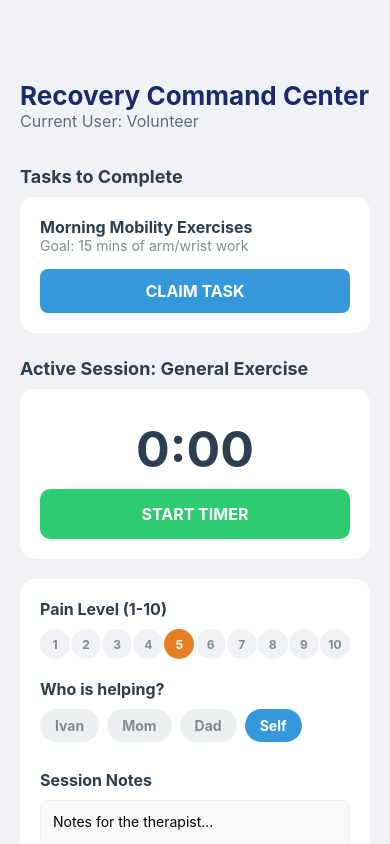
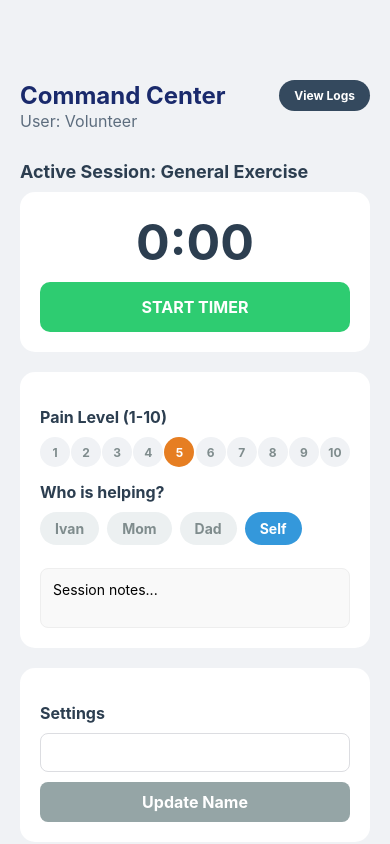
Before and after one commit to D3L3T3R7/recovery-app, a React Native app: screen / in a window 390 px wide. Built offline with nearby package versions, Linux system fonts and the light colour scheme.

Commit message:
Integrated History View and Dashboard - 100% working

```diff
--- a/App.js
+++ b/App.js
@@ -1,11 +1,12 @@
 import React, { useState, useEffect } from 'react';
-import { View, Text, StyleSheet, TouchableOpacity, ScrollView, Alert, TextInput } from 'react-native';
+import { View, Text, StyleSheet, TouchableOpacity, ScrollView, Alert, TextInput, ActivityIndicator } from 'react-native';
 import { registerRootComponent } from 'expo';
 import AsyncStorage from '@react-native-async-storage/async-storage';
 import { db } from './firebaseConfig';
-import { doc, setDoc } from 'firebase/firestore';
+import { doc, setDoc, collection, getDocs, query, orderBy } from 'firebase/firestore';
 
 function App() {
+  const [view, setView] = useState('dashboard');
   const [currentHelper, setCurrentHelper] = useState('Volunteer');
   const [nameInput, setNameInput] = useState('');
   const [isTracking, setIsTracking] = useState(false);
@@ -14,6 +15,8 @@ function App() {
   const [assistant, setAssistant] = useState('Self');
   const [painLevel, setPainLevel] = useState(5);
   const [activeTaskName, setActiveTaskName] = useState('General Exercise');
+  const [logs, setLogs] = useState([]);
+  const [loading, setLoading] = useState(false);
 
   useEffect(() => {
     const getName = async () => {
@@ -48,21 +51,21 @@ function App() {
     return `${mins}:${s < 10 ? '0' : ''}${s}`;
   };
 
-  // Logic to "Claim" a task and set it as the active timer target
-  const claimTask = async (taskId, taskTitle) => {
+  const fetchHistory = async () => {
+    setLoading(true);
+    setView('history');
     try {
-      const taskRef = doc(db, "recoveryLogs", taskId);
-      await setDoc(taskRef, {
-        status: "In Progress",
-        claimedBy: currentHelper,
-        lastClaimed: new Date().toISOString()
-      }, { merge: true });
-
-      setActiveTaskName(taskTitle);
-      Alert.alert("Task Claimed", `Ready to start: ${taskTitle}`);
+      const q = query(collection(db, "sessionLogs"), orderBy("timestamp", "desc"));
+      const querySnapshot = await getDocs(q);
+      const fetchedLogs = [];
+      querySnapshot.forEach((doc) => {
+        fetchedLogs.push({ id: doc.id, ...doc.data() });
+      });
+      setLogs(fetchedLogs);
     } catch (e) {
-      Alert.alert("Error", "Could not claim task: " + e.message);
+      Alert.alert("Error", "Could not load history: " + e.message);
     }
+    setLoading(false);
   };
 
   const handleTimerAction = async () => {
@@ -71,7 +74,6 @@ function App() {
     } else {
       setIsTracking(false);
       const finalTime = formatTime(seconds);
-
       try {
         const logRef = doc(db, "sessionLogs", `session_${Date.now()}`);
         await setDoc(logRef, {
@@ -84,92 +86,89 @@ function App() {
           durationSeconds: seconds,
           timestamp: new Date().toISOString(),
         });
-        Alert.alert("Success!", `Logged ${finalTime} for ${activeTaskName}`);
+        Alert.alert("Success!", "Session saved to history.");
         setSeconds(0);
         setSessionNotes('');
-      } catch (e) {
-        Alert.alert("Error", "Could not save: " + e.message);
-      }
+      } catch (e) { Alert.alert("Error", e.message); }
     }
   };
+
+  if (view === 'history') {
+    return (
+      <View style={styles.container}>
+        <View style={styles.header}>
+          <TouchableOpacity onPress={() => setView('dashboard')}>
+            <Text style={styles.backButton}>← Back to Dashboard</Text>
+          </TouchableOpacity>
+          <Text style={styles.title}>Recovery History</Text>
+        </View>
+        {loading ? (
+          <ActivityIndicator size="large" color="#3498db" style={{ marginTop: 50 }} />
+        ) : (
+          <ScrollView>
+            {logs.map((log) => (
+              <View key={log.id} style={styles.historyCard}>
+                <View style={styles.historyHeader}>
+                  <Text style={styles.historyTask}>{log.taskName}</Text>
+                  <Text style={styles.historyDate}>{new Date(log.timestamp).toLocaleDateString()}</Text>
+                </View>
+                <Text style={styles.historyDetail}>⏱ Duration: {log.duration}</Text>
+                <Text style={styles.historyDetail}>👤 Helper: {log.assistant}</Text>
+                <Text style={styles.historyDetail}>🔥 Pain: {log.painLevel}/10</Text>
+                {log.notes ? <Text style={styles.historyNotes}>" {log.notes} "</Text> : null}
+              </View>
+            ))}
+            <View style={{ height: 50 }} />
+          </ScrollView>
+        )}
+      </View>
+    );
+  }
 
   return (
     <ScrollView style={styles.container}>
       <View style={styles.header}>
-        <Text style={styles.title}>Recovery Command Center</Text>
-        <Text style={styles.subtitle}>Current User: {currentHelper}</Text>
+        <View style={{ flexDirection: 'row', justifyContent: 'space-between', alignItems: 'center' }}>
+          <Text style={styles.title}>Command Center</Text>
+          <TouchableOpacity style={styles.historyBtn} onPress={fetchHistory}>
+            <Text style={styles.historyBtnText}>View Logs</Text>
+          </TouchableOpacity>
+        </View>
+        <Text style={styles.subtitle}>User: {currentHelper}</Text>
       </View>
 
-      {/* SECTION 1: Claimable Tasks */}
-      <Text style={styles.sectionHeader}>Tasks to Complete</Text>
-      <View style={styles.card}>
-        <Text style={styles.cardTitle}>Morning Mobility Exercises</Text>
-        <Text style={styles.cardDetail}>Goal: 15 mins of arm/wrist work</Text>
-        <TouchableOpacity
-          style={styles.claimButton}
-          onPress={() => claimTask('morning_mobility_001', 'Morning Mobility')}
-        >
-          <Text style={styles.buttonText}>CLAIM TASK</Text>
-        </TouchableOpacity>
-      </View>
-
-      {/* SECTION 2: Active Timer */}
       <Text style={styles.sectionHeader}>Active Session: {activeTaskName}</Text>
       <View style={[styles.card, { alignItems: 'center' }]}>
         <Text style={styles.timerText}>{formatTime(seconds)}</Text>
-        <TouchableOpacity
-          style={[styles.timerButton, isTracking ? styles.stopBtn : styles.startBtn]}
-          onPress={handleTimerAction}
-        >
+        <TouchableOpacity style={[styles.timerButton, isTracking ? styles.stopBtn : styles.startBtn]} onPress={handleTimerAction}>
           <Text style={styles.buttonText}>{isTracking ? "STOP & SAVE" : "START TIMER"}</Text>
         </TouchableOpacity>
       </View>
 
-      {/* SECTION 3: Details */}
       <View style={[styles.card, { marginTop: 20 }]}>
         <Text style={styles.cardTitle}>Pain Level (1-10)</Text>
         <View style={styles.painRow}>
           {[1, 2, 3, 4, 5, 6, 7, 8, 9, 10].map((num) => (
-            <TouchableOpacity
-              key={num}
-              style={[styles.painCircle, painLevel === num && styles.painActive]}
-              onPress={() => setPainLevel(num)}
-            >
+            <TouchableOpacity key={num} style={[styles.painCircle, painLevel === num && styles.painActive]} onPress={() => setPainLevel(num)}>
               <Text style={[styles.painText, painLevel === num && styles.painActiveText]}>{num}</Text>
             </TouchableOpacity>
           ))}
         </View>
-
-        <Text style={[styles.cardTitle, { marginTop: 20 }]}>Who is helping?</Text>
+        <Text style={styles.cardTitle}>Who is helping?</Text>
         <View style={styles.helperRow}>
-          {['Ivan', 'Mom', 'Dad', 'Self'].map((person) => (
-            <TouchableOpacity
-              key={person}
-              style={[styles.helperChip, assistant === person && styles.helperActive]}
-              onPress={() => setAssistant(person)}
-            >
-              <Text style={[styles.helperText, assistant === person && styles.helperActiveText]}>{person}</Text>
+          {['Ivan', 'Mom', 'Dad', 'Self'].map((p) => (
+            <TouchableOpacity key={p} style={[styles.helperChip, assistant === p && styles.helperActive]} onPress={() => setAssistant(p)}>
+              <Text style={[styles.helperText, assistant === p && styles.helperActiveText]}>{p}</Text>
             </TouchableOpacity>
           ))}
         </View>
-
-        <Text style={[styles.cardTitle, { marginTop: 20 }]}>Session Notes</Text>
-        <TextInput
-          style={styles.notesInput}
-          placeholder="Notes for the therapist..."
-          multiline
-          value={sessionNotes}
-          onChangeText={setSessionNotes}
-        />
+        <TextInput style={styles.notesInput} placeholder="Session notes..." multiline value={sessionNotes} onChangeText={setSessionNotes} />
       </View>
 
-      {/* Identity Settings */}
       <View style={[styles.card, { marginTop: 20, marginBottom: 50 }]}>
         <Text style={styles.cardTitle}>Settings</Text>
-        <TextInput style={styles.input} value={nameInput} onChangeText={setNameInput} placeholder="Your name..." />
-        <TouchableOpacity style={styles.saveButton} onPress={saveName}>
-          <Text style={styles.buttonText}>Update Identity</Text>
-        </TouchableOpacity>
+        <TextInput style={styles.input} value={nameInput} onChangeText={setNameInput} />
+        <TouchableOpacity style={styles.saveButton} onPress={saveName}><Text style={styles.buttonText}>Update Name</Text></TouchableOpacity>
       </View>
     </ScrollView>
   );
@@ -178,15 +177,16 @@ function App() {
 const styles = StyleSheet.create({
   container: { flex: 1, backgroundColor: '#f0f2f5', padding: 20 },
   header: { marginTop: 60, marginBottom: 10 },
-  title: { fontSize: 26, fontWeight: 'bold', color: '#1a2a6c' },
+  title: { fontSize: 24, fontWeight: 'bold', color: '#1a2a6c' },
   subtitle: { fontSize: 16, color: '#5d6d7e' },
-  sectionHeader: { fontSize: 18, fontWeight: 'bold', color: '#2c3e50', marginTop: 25, marginBottom: 10 },
+  backButton: { color: '#3498db', fontWeight: 'bold', marginBottom: 10 },
+  historyBtn: { backgroundColor: '#34495e', paddingHorizontal: 15, paddingVertical: 8, borderRadius: 20 },
+  historyBtnText: { color: '#fff', fontSize: 12, fontWeight: 'bold' },
+  sectionHeader: { fontSize: 18, fontWeight: 'bold', color: '#2c3e50', marginTop: 20, marginBottom: 10 },
   card: { backgroundColor: '#fff', padding: 20, borderRadius: 15, elevation: 4 },
-  cardTitle: { fontSize: 16, fontWeight: 'bold', color: '#2c3e50' },
-  cardDetail: { fontSize: 14, color: '#7f8c8d', marginBottom: 15 },
-  claimButton: { backgroundColor: '#3498db', padding: 12, borderRadius: 8, alignItems: 'center' },
-  timerText: { fontSize: 50, fontWeight: 'bold', marginVertical: 10, color: '#2c3e50' },
-  timerButton: { width: '100%', padding: 15, borderRadius: 10, alignItems: 'center' },
+  cardTitle: { fontSize: 16, fontWeight: 'bold', color: '#2c3e50', marginTop: 15 },
+  timerText: { fontSize: 50, fontWeight: 'bold', color: '#2c3e50' },
+  timerButton: { width: '100%', padding: 15, borderRadius: 10, alignItems: 'center', marginTop: 10 },
   startBtn: { backgroundColor: '#2ecc71' },
   stopBtn: { backgroundColor: '#e74c3c' },
   buttonText: { color: '#fff', fontSize: 16, fontWeight: 'bold' },
@@ -200,9 +200,15 @@ const styles = StyleSheet.create({
   helperActive: { backgroundColor: '#3498db' },
   helperText: { color: '#7f8c8d', fontWeight: 'bold' },
   helperActiveText: { color: '#fff' },
-  notesInput: { backgroundColor: '#f9f9f9', borderRadius: 8, padding: 12, marginTop: 10, height: 60, textAlignVertical: 'top', borderWidth: 1, borderColor: '#eee' },
+  notesInput: { backgroundColor: '#f9f9f9', borderRadius: 8, padding: 12, marginTop: 15, height: 60, borderWidth: 1, borderColor: '#eee' },
   input: { borderWidth: 1, borderColor: '#dcdde1', borderRadius: 8, padding: 10, marginTop: 10, marginBottom: 10 },
-  saveButton: { backgroundColor: '#95a5a6', padding: 10, borderRadius: 8, alignItems: 'center' }
+  saveButton: { backgroundColor: '#95a5a6', padding: 10, borderRadius: 8, alignItems: 'center' },
+  historyCard: { backgroundColor: '#fff', padding: 15, borderRadius: 12, marginBottom: 10, borderLeftWidth: 5, borderLeftColor: '#3498db', elevation: 2 },
+  historyHeader: { flexDirection: 'row', justifyContent: 'space-between', marginBottom: 5 },
+  historyTask: { fontWeight: 'bold', fontSize: 16, color: '#2c3e50' },
+  historyDate: { fontSize: 12, color: '#95a5a6' },
+  historyDetail: { fontSize: 14, color: '#7f8c8d', marginTop: 2 },
+  historyNotes: { fontStyle: 'italic', color: '#34495e', marginTop: 8, backgroundColor: '#f9f9f9', padding: 5, borderRadius: 5 }
 });
 
 registerRootComponent(App);
```
